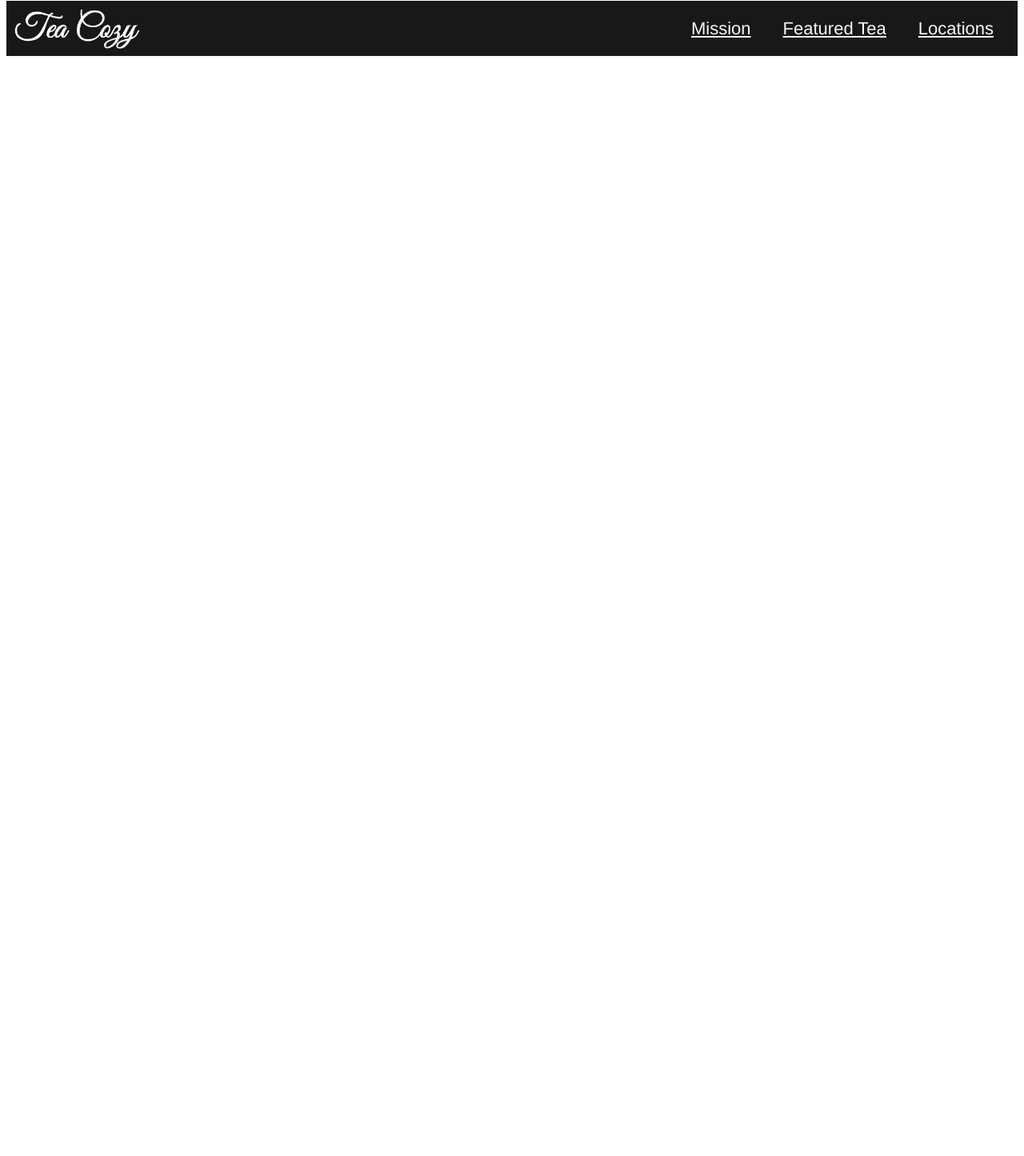
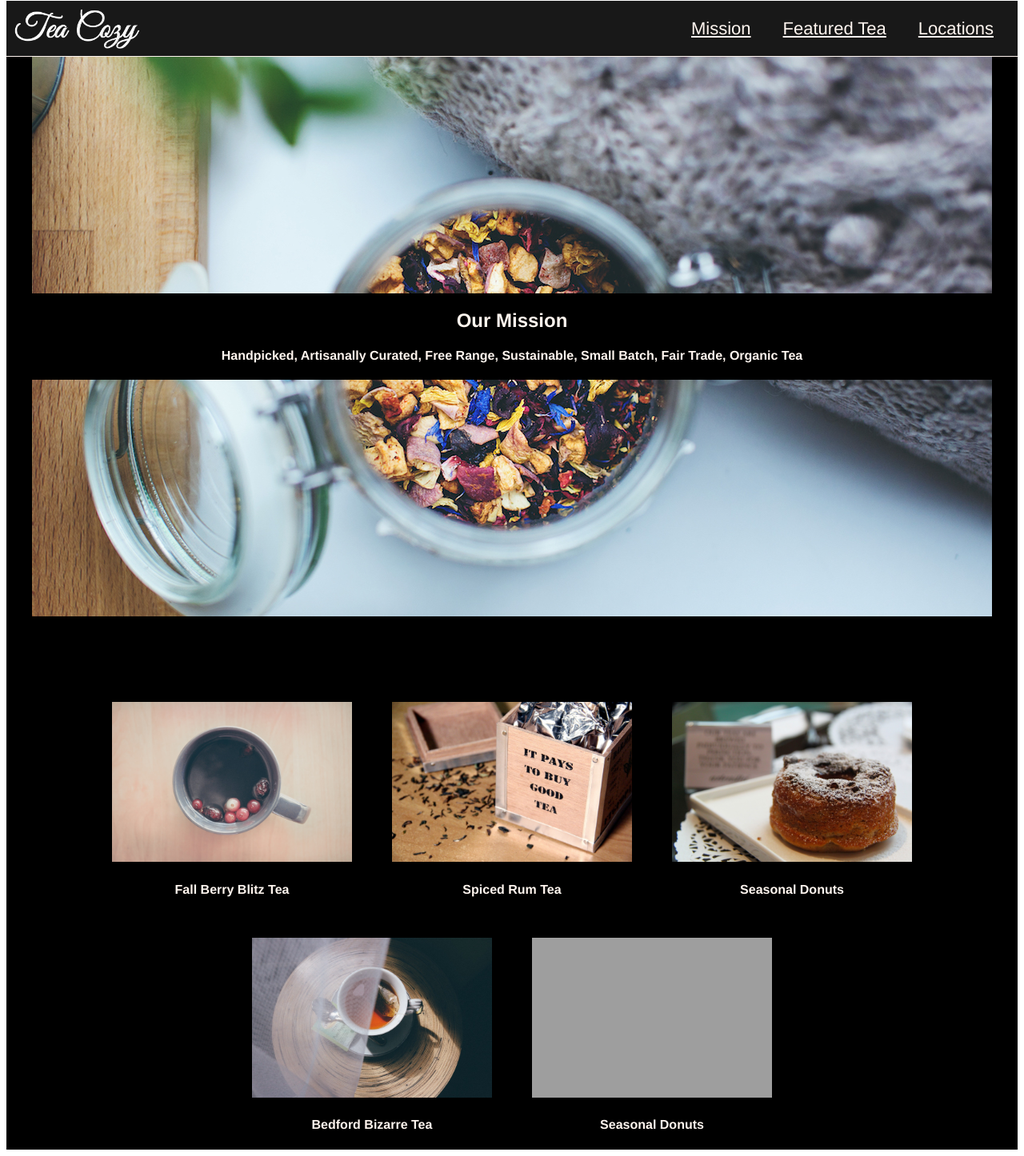
Before and after one commit to daniellenicole87/TeaCozy, a plain HTML site: page index.html in a window 1280 px wide. Shown: the part 7-1453 px from the top of the page at 80% size. Before the commit the page ends 800 px from the top, so only its background shows below. Drawn offline with Linux system fonts and the light colour scheme; grey boxes are pictures that could not be loaded.

Commit message:
Add mission and tea sections.

```diff
--- a/index.html
+++ b/index.html
@@ -21,9 +21,55 @@
       <div class="nav">
         <a href="#">Locations</a>
       </div>
-
     </div>
   </div>
 
+
+  <div class="maincontainerone">
+    <div class="missionsection">
+      <div class="ourmission">
+        <h2>Our Mission</h2>
+        <h4>Handpicked, Artisanally Curated, Free Range, Sustainable, Small Batch,
+          Fair Trade, Organic Tea</h4>
+        </div>
+      </div>
+  </div>
+
+  <div class="maincontainertwo">
+    <div class="teasection">
+      <h2>Tea of the Month</h2>
+      <h4>What's Steeping at The Tea Cozy?</h4>
+
+      <div class="rowone">
+        <div class="picone">
+          <img src="resources/img-berryblitz.jpg" height="200px" width="300px"/>
+          <h4>Fall Berry Blitz Tea</h4>
+        </div>
+        <div class="picone">
+          <img src="resources/img-spiced-rum.jpg" height="200px" width="300px"/>
+          <h4>Spiced Rum Tea</h4>
+        </div>
+        <div class="picone">
+          <img src="resources/img-donut.jpg" height="200px" width="300px"/>
+          <h4>Seasonal Donuts</h4>
+        </div>
+      </div>
+
+      <div class="rowtwo">
+        <div class="pictwo">
+          <img src="resources/img-myrtle-ave.jpg" height="200px" width="300px"/>
+          <h4>Bedford Bizarre Tea</h4>
+        </div>
+        <div class="pictwo">
+          <img src="resources/img-bedford-bizarre.jpg" height="200px" width="300px"/>
+          <h4>Seasonal Donuts</h4>
+        </div>
+      </div>
+    </div>
+  </div>
+
+
+
+
 </body>
 </html>
--- a/resources/css/style.css
+++ b/resources/css/style.css
@@ -32,3 +32,62 @@
   text-decoration: underline;
   color: seashell;
 }
+
+.maincontainerone {
+  display: flex;
+  justify-content: center;
+  background-color: black;
+}
+
+.missionsection {
+  display: flex;
+  background-image: url("../img-mission-background.jpg");
+  height: 700px;
+  width: 1200px;
+  align-items: center;
+  text-align: center;
+  justify-content: center;
+  background-color: black;
+}
+
+.ourmission {
+  font-family: Helvetica;
+  color: seashell;
+  background-color: black;
+  width: 1200px;
+}
+
+.maincontainertwo {
+  display: flex;
+  justify-content: center;
+  background-color: black;
+}
+
+.teasection {
+  width: 1000px;
+}
+
+.rowone {
+  display: flex;
+  justify-content: space-between;
+  padding-bottom: 30px;
+}
+
+.rowtwo {
+  display: flex;
+  justify-content: space-around;
+  margin-left: 150px;
+  margin-right: 150px;
+}
+
+ .picone h4 {
+   font-family: Helvetica;
+   color: seashell;
+   text-align: center;
+ }
+
+ .pictwo h4 {
+   font-family: Helvetica;
+   color: seashell;
+   text-align: center;
+ }
```
